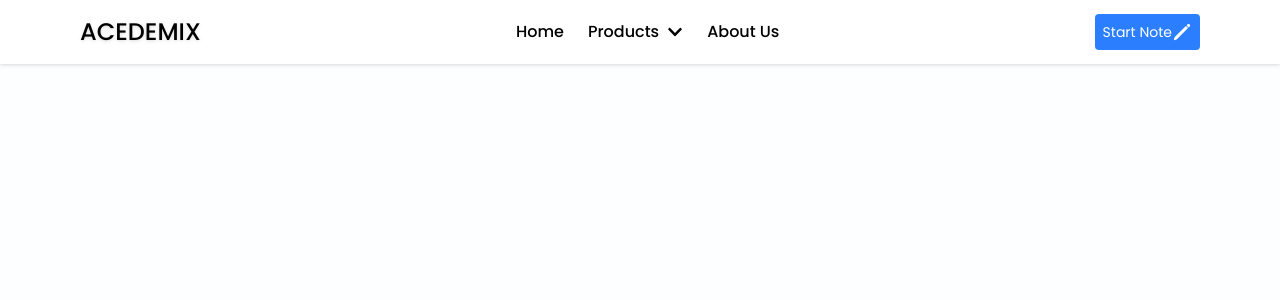
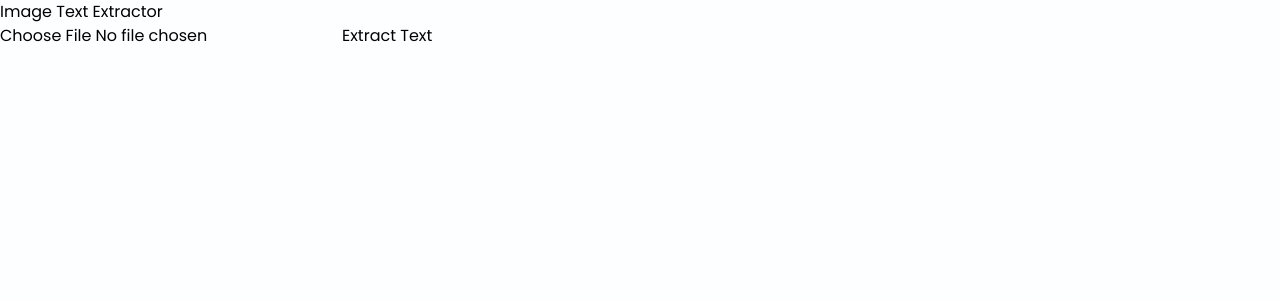
Before and after one commit to Menusha2k1/ACEDEMIX, a React (Vite) app in the folder Frontend/: page /image-to-text in a window 1280 px wide. Shown: the top 300 px of the page. Built offline with nearby package versions, Linux system fonts and the light colour scheme.

Commit message:
Implementing text extractor

```diff
--- a/Frontend/src/pages/ImageToText/imageToText.jsx
+++ b/Frontend/src/pages/ImageToText/imageToText.jsx
@@ -1,14 +1,65 @@
-import React, { useState } from 'react'
-import Navbar from '../../components/Navbar/navbar';
+import { useState } from 'react';
+import axios from 'axios';
 
-const imageToText = () => {
+export default function TextExtractor() {
+  const [image, setImage] = useState(null);
+  const [text, setText] = useState('');
+  const [isLoading, setIsLoading] = useState(false);
+  const [error, setError] = useState('');
+
+  const handleSubmit = async (e) => {
+    e.preventDefault();
+    if (!image) return;
+
+    setIsLoading(true);
+    setError('');
+
+    const formData = new FormData();
+    formData.append('image', image);
+
+    try {
+      const response = await axios.post(
+        'http://localhost:3001/api/extract-text',
+        formData,
+        { headers: { 'Content-Type': 'multipart/form-data' } }
+      );
+      setText(response.data.text);
+    } catch (err) {
+      setError(err.response?.data?.error || 'Extraction failed');
+    } finally {
+      setIsLoading(false);
+    }
+  };
+
   return (
-   <div>
-    <Navbar/>
+    <div className="container">
+      <h1>Image Text Extractor</h1>
 
-   </div>
+      <form onSubmit={handleSubmit}>
+        <input
+          type="file"
+          accept="image/*"
+          onChange={(e) => setImage(e.target.files[0])}
+          disabled={isLoading}
+        />
+        <button type="submit" disabled={!image || isLoading}>
+          {isLoading ? 'Processing...' : 'Extract Text'}
+        </button>
+      </form>
 
-  )
+      {error && <div className="error">{error}</div>}
+
+      {text && (
+        <div className="result">
+          <h2>Extracted Text:</h2>
+          <textarea
+            value={text}
+            readOnly
+            rows="10"
+            style={{ width: '100%' }}
+          />
+        </div>
+      )}
+    </div>
+  );
 }
-
-export default imageToText
```
Also changed, not shown: 1 other file (tests, documents, lock files or other folders).
